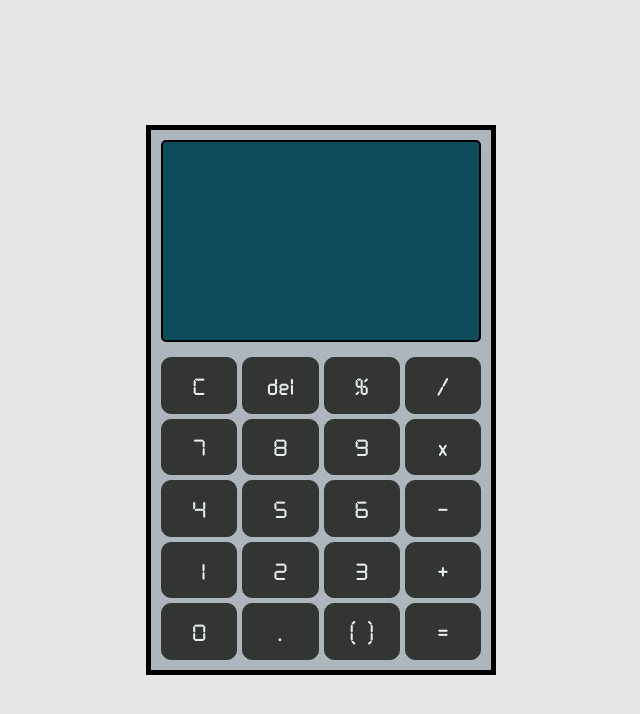
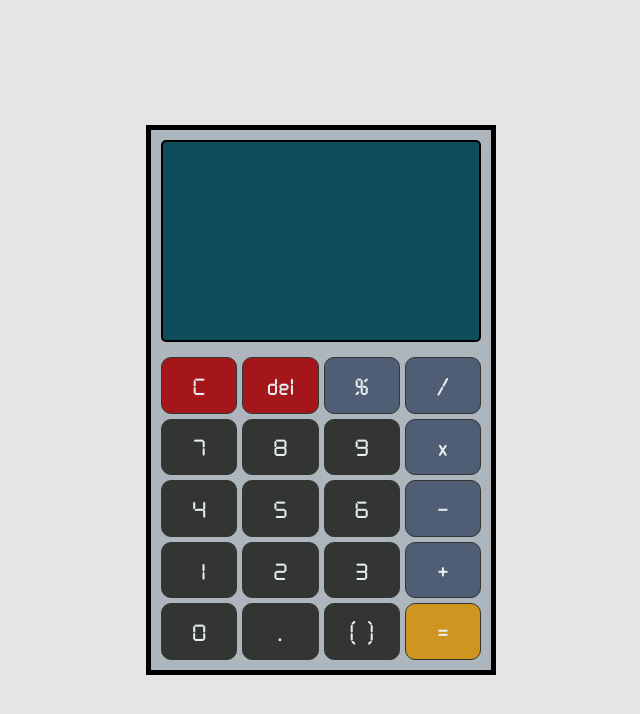
Before and after one commit to sobczyk-m/Calculator, a React (Create React App) app: page / in a window 1280 px wide. Shown: the top 714 px of the page, without its empty margins (319-959 px from the left). Built offline with nearby package versions, Linux system fonts and the light colour scheme.

Commit message:
feat: change special buttons appearance

```diff
--- a/src/App.js
+++ b/src/App.js
@@ -244,7 +244,28 @@ function App() {
             }
         }
 
+        const buttonStyle = {
+            operator: {backgroundColor: "#4f5d75"},
+            undo: {backgroundColor: "#a4161a"},
+            equals: {backgroundColor: "#cf9521"},
+            default: {backgroundColor: "#333533"}
+        }
+
+        const setButtonStyle = (sign) => {
+            switch (true) {
+                case Object.keys(allOperators).includes(sign):
+                    return buttonStyle.operator
+                case sign === "C" || sign === "del":
+                    return buttonStyle.undo
+                case sign === "=":
+                    return buttonStyle.equals
+                default:
+                    return buttonStyle.default
+            }
+        }
+
         return buttons.map(button => <button id={button.name} key={button.name} className={"button"}
+                                             style={setButtonStyle(button.sign)}
                                              onClick={() => onButtonClick(button.sign)}>{button.sign}</button>)
     }
 
```
